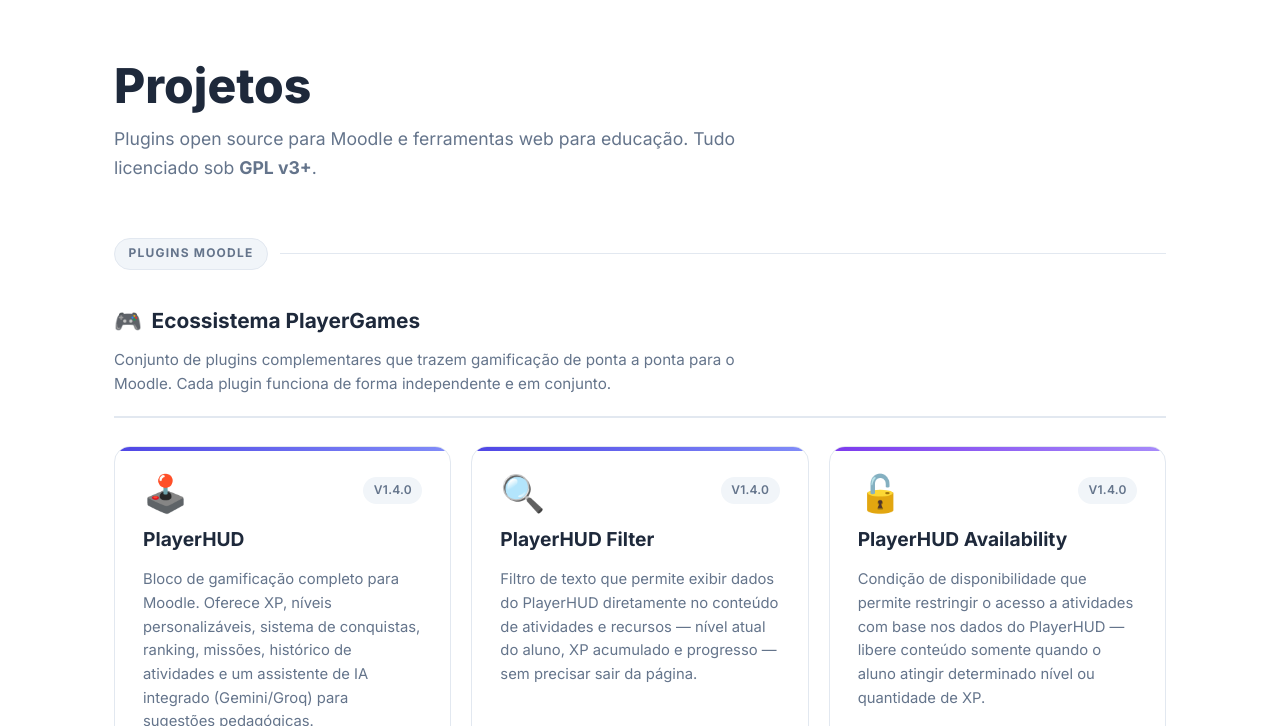
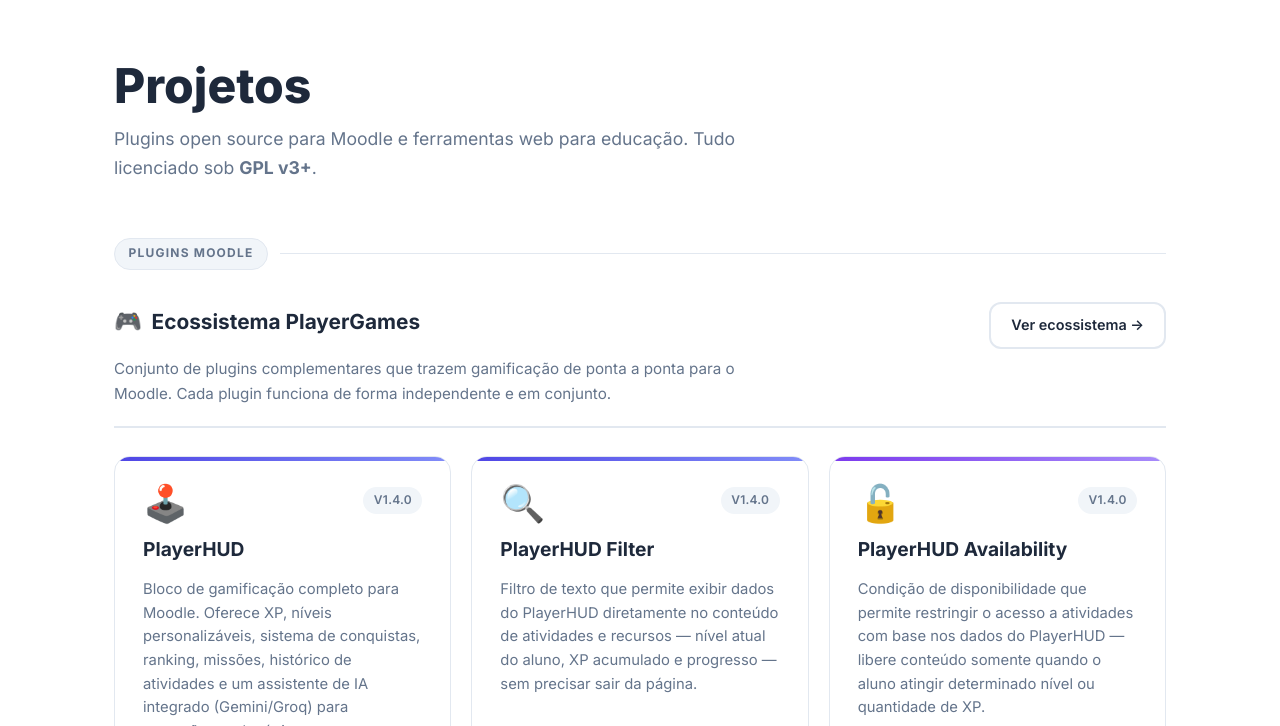
Before and after one commit to jeanlucio/jeanlucio.github.io, an Astro site: page /projetos in a window 1280 px wide. Shown: the part 74-800 px from the top of the page. Built offline with nearby package versions, Linux system fonts and the light colour scheme; Astro itself is replaced by a stand-in of ours.

Commit message:
add link to PlayerGames ecosystem page in projetos section

```diff
--- a/src/pages/projetos.astro
+++ b/src/pages/projetos.astro
@@ -102,9 +102,19 @@
 
       <section class="plugin-group">
         <header class="group-header">
-          <div class="group-label">
-            <span class="group-icon" aria-hidden="true">🎮</span>
-            <h2 class="group-title">Ecossistema PlayerGames</h2>
+          <div class="group-header-top">
+            <div class="group-label">
+              <span class="group-icon" aria-hidden="true">🎮</span>
+              <h2 class="group-title">Ecossistema PlayerGames</h2>
+            </div>
+            <a
+              href="https://jeanlucio.github.io/en/playergames/"
+              class="btn btn--outline btn--sm"
+              target="_blank"
+              rel="noopener noreferrer"
+            >
+              Ver ecossistema →
+            </a>
           </div>
           <p class="group-description">
             Conjunto de plugins complementares que trazem gamificação de ponta a ponta para o Moodle.
@@ -236,6 +246,15 @@
     border-bottom: 2px solid var(--color-border);
   }
 
+  .group-header-top {
+    display: flex;
+    align-items: center;
+    justify-content: space-between;
+    flex-wrap: wrap;
+    gap: 0.75rem;
+    margin-bottom: 0.5rem;
+  }
+
   .group-label {
     display: flex;
     align-items: center;
```
